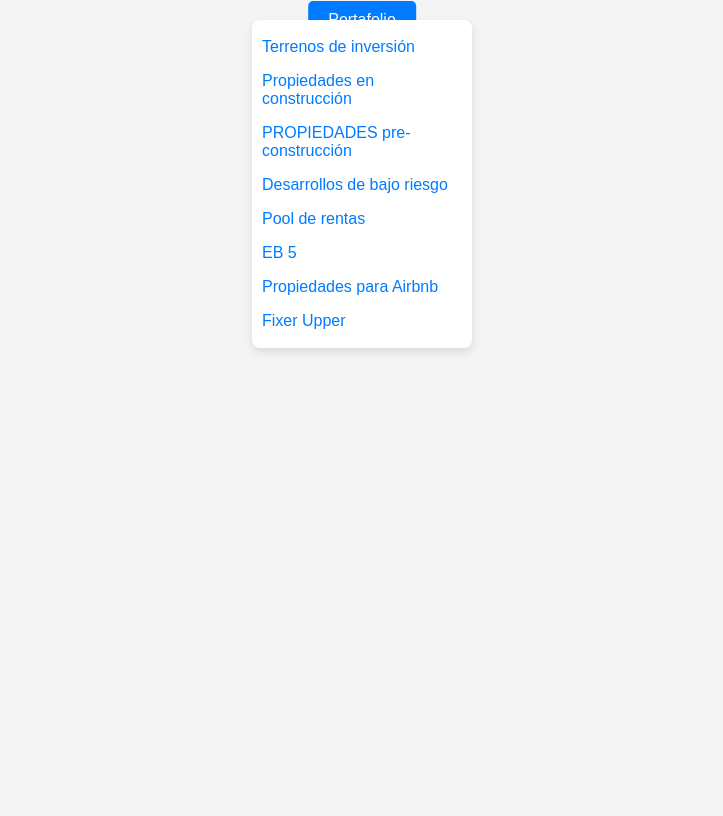
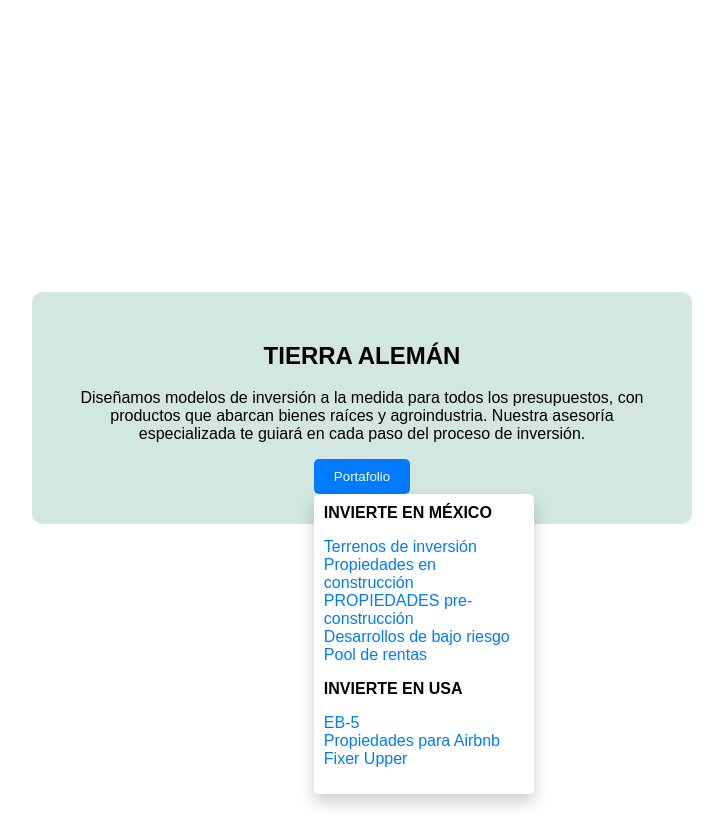
Before and after one commit to TierraAleman/Tierra-Aleman, a plain HTML site: page index.html in a window 1280 px wide. Both pictures are taken after a click on the button "Portafolio". Shown: the whole page, without its empty margins (278-1001 px from the left). Drawn offline with Linux system fonts and the light colour scheme; grey boxes are pictures that could not be loaded.

Commit message:
index.html

```diff
--- a/index.html
+++ b/index.html
@@ -1,108 +1,36 @@
-<!DOCTYPE html>
-<html lang="es">
-<head>
-    <meta charset="UTF-8">
-    <meta name="viewport" content="width=device-width, initial-scale=1.0">
-    <title>Tierra Alemán</title>
-    <style>
-        body {
-            font-family: Arial, sans-serif;
-            background-color: #f4f4f4;
-            display: flex;
-            flex-direction: column;
-            align-items: center;
-            margin: 0;
-            padding: 20px;
-        }
-        .container {
-            position: relative;
-            max-width: 900px;
-        }
-        .portfolio-button {
-            position: absolute;
-            top: 50%;
-            left: 50%;
-            transform: translate(-50%, -50%);
-            background-color: #007bff;
-            color: white;
-            border: none;
-            padding: 10px 20px;
-            border-radius: 5px;
-            cursor: pointer;
-            font-size: 16px;
-        }
-        .dropdown-menu {
-            display: none;
-            position: absolute;
-            top: 60%;
-            left: 50%;
-            transform: translateX(-50%);
-            background-color: white;
-            box-shadow: 0 4px 8px rgba(0,0,0,0.1);
-            border-radius: 8px;
-            padding: 10px;
-            width: 200px;
-        }
-        .dropdown-menu a {
-            color: #007bff;
-            text-decoration: none;
-            display: block;
-            padding: 8px 0;
-        }
-        .dropdown-menu a:hover {
-            text-decoration: underline;
-        }
-        .embed-container {
-            position: relative;
-            width: 100%;
-            height: 0;
-            padding-top: 56.2225%;
-            overflow: hidden;
-            border-radius: 8px;
-            box-shadow: 0 2px 8px 0 rgba(63,69,81,0.16);
-        }
-        .embed-container iframe {
-            position: absolute;
-            width: 100%;
-            height: 100%;
-            top: 0;
-            left: 0;
-            border: none;
-        }
-    </style>
-</head>
-<body>
-    <div class="container">
-        <!-- Incrustar Canva sin enlaces adicionales -->
-        <div class="embed-container">
-            <iframe loading="lazy" src="https://www.canva.com/design/DAGVMAJz5OQ/bruuYAsNBIr8f3F3emnZ_w/view?embed" allowfullscreen="allowfullscreen"></iframe>
-        </div>
+<div style="display: flex; justify-content: center; align-items: center; height: 100vh; font-family: Arial, sans-serif;">
+  <!-- Contenedor principal que simula la portada -->
+  <div style="background: #d1e7e0; padding: 30px; border-radius: 10px; width: 80%; max-width: 600px; text-align: center;">
+    <h2>TIERRA ALEMÁN</h2>
+    <p>Diseñamos modelos de inversión a la medida para todos los presupuestos, con productos que abarcan bienes raíces y agroindustria. Nuestra asesoría especializada te guiará en cada paso del proceso de inversión.</p>
 
-        <!-- Botón de Portafolio -->
-        <button class="portfolio-button" onclick="toggleMenu()">Portafolio</button>
+    <!-- Botón de Portafolio con menú desplegable -->
+    <div style="position: relative; display: inline-block;">
+      <button onclick="toggleMenu()" style="background-color: #007bff; color: white; padding: 10px 20px; border: none; border-radius: 5px; cursor: pointer;">Portafolio</button>
 
-        <!-- Menú desplegable con enlaces de WhatsApp -->
-        <div id="dropdownMenu" class="dropdown-menu">
-            <a href="https://wa.me/529993975418?text=Me%20interesan%20los%20terrenos%20de%20inversión">Terrenos de inversión</a>
-            <a href="https://wa.me/529993975418?text=Me%20interesan%20las%20propiedades%20en%20construcción">Propiedades en construcción</a>
-            <a href="https://wa.me/529993975418?text=Me%20interesan%20las%20propiedades%20pre-construcción">PROPIEDADES pre-construcción</a>
-            <a href="https://wa.me/529993975418?text=Me%20interesan%20los%20desarrollos%20de%20bajo%20riesgo">Desarrollos de bajo riesgo</a>
-            <a href="https://wa.me/529993975418?text=Me%20interesa%20el%20pool%20de%20rentas">Pool de rentas</a>
-            <a href="https://wa.me/529993975418?text=Me%20interesa%20el%20EB5">EB 5</a>
-            <a href="https://wa.me/529993975418?text=Me%20interesan%20las%20propiedades%20para%20Airbnb">Propiedades para Airbnb</a>
-            <a href="https://wa.me/529993975418?text=Me%20interesa%20el%20fixer%20upper">Fixer Upper</a>
-        </div>
+      <div id="portfolioMenu" style="display: none; position: absolute; top: 100%; left: 0; background-color: white; box-shadow: 0px 8px 16px rgba(0,0,0,0.2); border-radius: 5px; padding: 10px; width: 200px; text-align: left;">
+        <strong>INVIERTE EN MÉXICO</strong>
+        <ul style="list-style: none; padding: 0;">
+          <li><a href="https://wa.me/529993975418?text=Me%20interesan%20los%20terrenos%20de%20inversión" style="text-decoration: none; color: #007bff;">Terrenos de inversión</a></li>
+          <li><a href="https://wa.me/529993975418?text=Me%20interesan%20las%20propiedades%20en%20construcción" style="text-decoration: none; color: #007bff;">Propiedades en construcción</a></li>
+          <li><a href="https://wa.me/529993975418?text=Estoy%20interesado%20en%20PROPIEDADES%20pre-construcción" style="text-decoration: none; color: #007bff;">PROPIEDADES pre-construcción</a></li>
+          <li><a href="https://wa.me/529993975418?text=Me%20interesan%20los%20desarrollos%20de%20bajo%20riesgo" style="text-decoration: none; color: #007bff;">Desarrollos de bajo riesgo</a></li>
+          <li><a href="https://wa.me/529993975418?text=Estoy%20interesado%20en%20el%20Pool%20de%20rentas" style="text-decoration: none; color: #007bff;">Pool de rentas</a></li>
+        </ul>
+        <strong>INVIERTE EN USA</strong>
+        <ul style="list-style: none; padding: 0;">
+          <li><a href="https://wa.me/529993975418?text=Me%20interesa%20el%20EB-5" style="text-decoration: none; color: #007bff;">EB-5</a></li>
+          <li><a href="https://wa.me/529993975418?text=Me%20interesan%20las%20propiedades%20para%20Airbnb" style="text-decoration: none; color: #007bff;">Propiedades para Airbnb</a></li>
+          <li><a href="https://wa.me/529993975418?text=Estoy%20interesado%20en%20el%20Fixer%20Upper" style="text-decoration: none; color: #007bff;">Fixer Upper</a></li>
+        </ul>
+      </div>
     </div>
+  </div>
+</div>
 
-    <script>
-        function toggleMenu() {
-            var menu = document.getElementById("dropdownMenu");
-            if (menu.style.display === "block") {
-                menu.style.display = "none";
-            } else {
-                menu.style.display = "block";
-            }
-        }
-    </script>
-</body>
-</html>
+<script>
+  function toggleMenu() {
+    const menu = document.getElementById("portfolioMenu");
+    menu.style.display = menu.style.display === "none" ? "block" : "none";
+  }
+</script>
```
